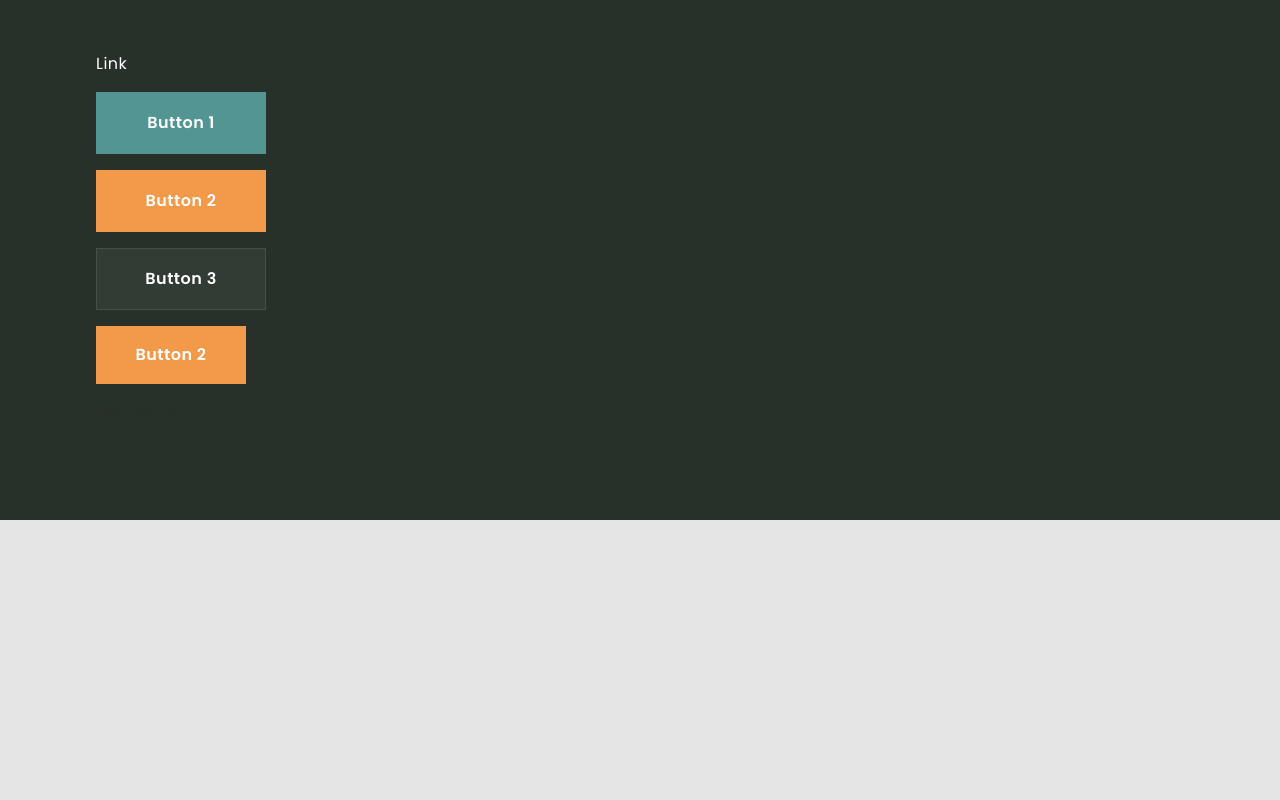
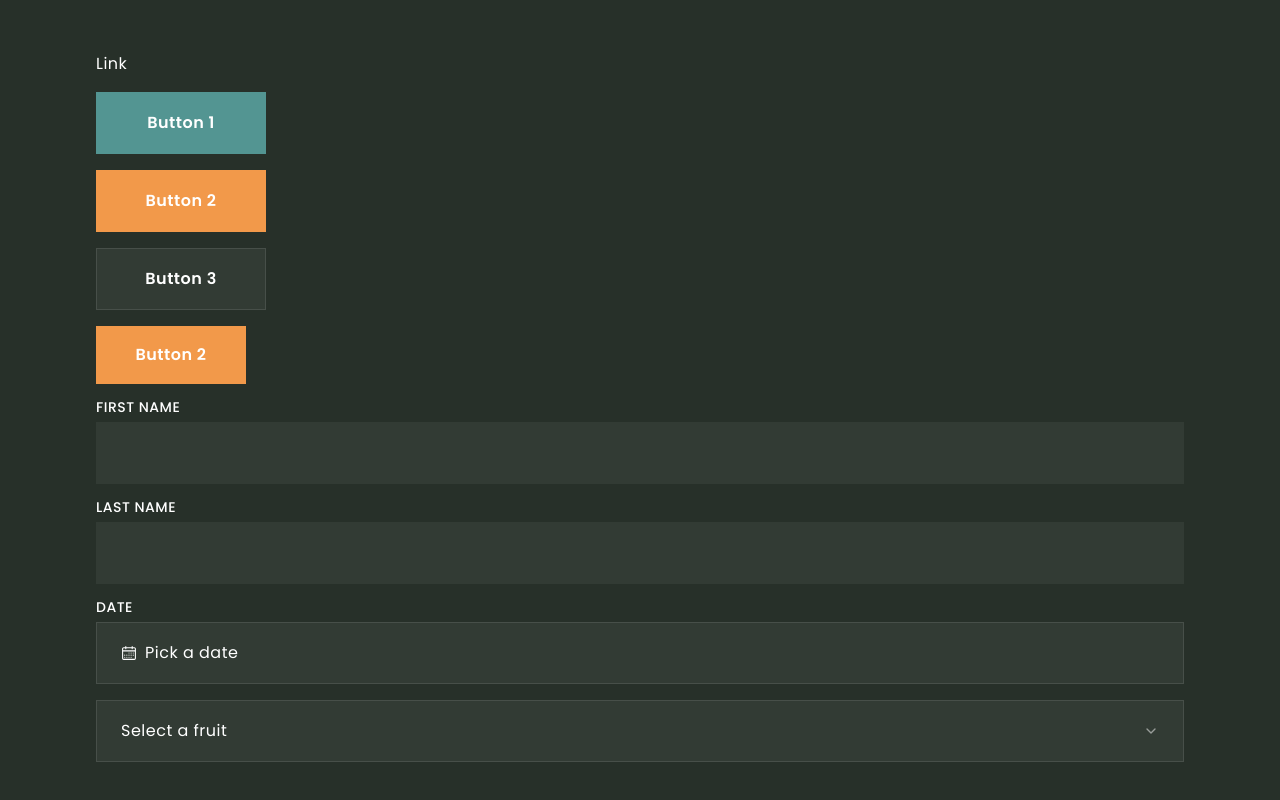
Before and after one commit to Hiboo93/bfood, a Next.js app: page / in a window 1280 px wide. Shown: the part 508-1308 px from the top of the page. Before the commit the page ends 1028 px from the top, so only its background shows below. Built offline with nearby package versions, Linux system fonts and the light colour scheme.

Commit message:
🚧 F01: Work done in component StyleGuide, calendar, popovers, select and ➕ add dependency radix ui

```diff
--- a/app/globals.css
+++ b/app/globals.css
@@ -27,6 +27,9 @@
     @apply text-black/80 leading-8;
   }
   a {
-    @apply text-white hover:text-orange transition-all duration-300 cursor-pointer
+    @apply text-white hover:text-orange transition-all duration-300 cursor-pointer;
+  }
+  label {
+    @apply text-white text-sm uppercase font-normal block mb-2;
   }
 }
--- a/components/StyleGuide.tsx
+++ b/components/StyleGuide.tsx
@@ -1,22 +1,51 @@
-import Link from 'next/link.js';
-import React from 'react'
-import { Button } from './ui/button';
-import { Label } from './ui/label';
+"use client";
 
-type Props = {}
+import * as React from "react";
+import { CalendarIcon } from "@radix-ui/react-icons";
+import { format } from "date-fns";
+
+import { cn } from "@/lib/utils";
+import { Button } from "@/components/ui/button";
+import { Calendar } from "@/components/ui/calendar";
+import {
+  Popover,
+  PopoverContent,
+  PopoverTrigger,
+} from "@/components/ui/popover";
+
+import Link from "next/link.js";
+import { Label } from "./ui/label";
+import { Input } from "./ui/input";
+
+import {
+  Select,
+  SelectContent,
+  SelectGroup,
+  SelectItem,
+  SelectLabel,
+  SelectTrigger,
+  SelectValue,
+} from "@/components/ui/select";
+
+type Props = {};
 
 const StyleGuide = (props: Props) => {
+  const [date, setDate] = React.useState<Date>();
   return (
     <>
       {/* typography */}
-      <div className='flex flex-col gap-y-4 p-24'>
+      <div className="flex flex-col gap-y-4 p-24">
         <h1>Heading 1</h1>
         <h2>Heading 2</h2>
         <h3>Heading 3</h3>
-        <p>Lorem ipsum dolor sit amet consectetur adipisicing elit. Eligendi eveniet eius repellat aspernatur quas quos. Repellendus nobis et sed veritatis libero doloribus eaque architecto delectus perferendis beatae! Deserunt, consequatur illum?
+        <p>
+          Lorem ipsum dolor sit amet consectetur adipisicing elit. Eligendi
+          eveniet eius repellat aspernatur quas quos. Repellendus nobis et sed
+          veritatis libero doloribus eaque architecto delectus perferendis
+          beatae! Deserunt, consequatur illum?
         </p>
       </div>
-      <div className='bg-black p-24 flex flex-col gap-y-4'>
+      <div className="bg-black p-24 flex flex-col gap-y-4">
         <Link href="/">Link</Link>
         {/* buttons */}
         <Button variant="default">Button 1</Button>
@@ -27,11 +56,55 @@
         </Button>
         {/* label & input */}
         <div>
-          <Label htmlFor='firstname'>First Name</Label>
+          <Label htmlFor="firstname">First Name</Label>
+          <Input type="firstname" id="firstname" />
         </div>
+        <div>
+          <Label htmlFor="lastname">Last Name</Label>
+          <Input type="firstname" id="lastname" />
+        </div>
+        {/* calendar */}
+        <div>
+          <Label>Date</Label>
+          <Popover>
+            <PopoverTrigger asChild>
+              <Button
+                variant={"input"}
+                className={cn("w-full justify-start text-left font-normal")}
+              >
+                <CalendarIcon className="mr-2 h-4 w-4" />
+                {date ? format(date, "PPP") : <span>Pick a date</span>}
+              </Button>
+            </PopoverTrigger>
+            <PopoverContent className="w-auto p-0" align="start">
+              <Calendar
+                mode="single"
+                selected={date}
+                onSelect={setDate}
+                initialFocus
+              />
+            </PopoverContent>
+          </Popover>
+        </div>
+        {/* select */}
+        <Select>
+          <SelectTrigger className="w-full">
+            <SelectValue placeholder="Select a fruit" />
+          </SelectTrigger>
+          <SelectContent>
+            <SelectGroup>
+              <SelectLabel>Fruits</SelectLabel>
+              <SelectItem value="apple">Apple</SelectItem>
+              <SelectItem value="banana">Banana</SelectItem>
+              <SelectItem value="blueberry">Blueberry</SelectItem>
+              <SelectItem value="grapes">Grapes</SelectItem>
+              <SelectItem value="pineapple">Pineapple</SelectItem>
+            </SelectGroup>
+          </SelectContent>
+        </Select>
       </div>
     </>
-  )
-}
+  );
+};
 
 export default StyleGuide;
--- a/components/ui/input.tsx
+++ b/components/ui/input.tsx
@@ -1,6 +1,6 @@
-import * as React from "react"
+import * as React from "react";
 
-import { cn } from "@/lib/utils"
+import { cn } from "@/lib/utils";
 
 export interface InputProps
   extends React.InputHTMLAttributes<HTMLInputElement> {}
@@ -8,18 +8,10 @@
 const Input = React.forwardRef<HTMLInputElement, InputProps>(
   ({ className, type, ...props }, ref) => {
     return (
-      <input
-        type={type}
-        className={cn(
-          "flex h-10 w-full rounded-md border border-slate-200 bg-white px-3 py-2 text-sm ring-offset-white file:border-0 file:bg-transparent file:text-sm file:font-medium placeholder:text-slate-500 focus-visible:outline-none focus-visible:ring-2 focus-visible:ring-slate-950 focus-visible:ring-offset-2 disabled:cursor-not-allowed disabled:opacity-50 dark:border-slate-800 dark:bg-slate-950 dark:ring-offset-slate-950 dark:placeholder:text-slate-400 dark:focus-visible:ring-slate-300",
-          className
-        )}
-        ref={ref}
-        {...props}
-      />
-    )
+      <input type={type} className={cn("flex h-[62px] w-full border-white/10 bg-white/5 px-6 py-2 text-white placeholder:text-white/80 focus-visible:outline-none focus-visible:ring-1 focus-visible:ring-orange disabled:cursor-not-allowed disabled:opacity-50", className)} ref={ref} {...props} />
+    );
   }
-)
-Input.displayName = "Input"
+);
+Input.displayName = "Input";
 
-export { Input }
+export { Input };
--- a/components/ui/popover.tsx
+++ b/components/ui/popover.tsx
@@ -19,7 +19,7 @@
       align={align}
       sideOffset={sideOffset}
       className={cn(
-        "z-50 w-72 rounded-md border border-slate-200 bg-white p-4 text-slate-950 shadow-md outline-none data-[state=open]:animate-in data-[state=closed]:animate-out data-[state=closed]:fade-out-0 data-[state=open]:fade-in-0 data-[state=closed]:zoom-out-95 data-[state=open]:zoom-in-95 data-[side=bottom]:slide-in-from-top-2 data-[side=left]:slide-in-from-right-2 data-[side=right]:slide-in-from-left-2 data-[side=top]:slide-in-from-bottom-2 dark:border-slate-800 dark:bg-slate-950 dark:text-slate-50",
+        "z-50 w-72 bg-white p-4 text-black shadow-md outline-none data-[state=open]:animate-in data-[state=closed]:animate-out data-[state=closed]:fade-out-0 data-[state=open]:fade-in-0 data-[state=closed]:zoom-out-95 data-[state=open]:zoom-in-95 data-[side=bottom]:slide-in-from-top-2 data-[side=left]:slide-in-from-right-2 data-[side=right]:slide-in-from-left-2 data-[side=top]:slide-in-from-bottom-2 dark:border-slate-800 dark:bg-slate-950 dark:text-slate-50",
         className
       )}
       {...props}
--- a/components/ui/select.tsx
+++ b/components/ui/select.tsx
@@ -19,7 +19,7 @@
   <SelectPrimitive.Trigger
     ref={ref}
     className={cn(
-      "flex h-10 w-full items-center justify-between rounded-md border border-slate-200 bg-white px-3 py-2 text-sm ring-offset-white placeholder:text-slate-500 focus:outline-none focus:ring-2 focus:ring-slate-950 focus:ring-offset-2 disabled:cursor-not-allowed disabled:opacity-50 [&>span]:line-clamp-1 dark:border-slate-800 dark:bg-slate-950 dark:ring-offset-slate-950 dark:placeholder:text-slate-400 dark:focus:ring-slate-300",
+      "flex h-[62px] w-full items-center justify-between border border-white/10 bg-white/5 px-6 py-2 text-base text-white ring-offset-white placeholder:text-white/80 focus:outline-none focus:ring-1 focus:ring-orange  disabled:cursor-not-allowed disabled:opacity-50 [&>span]:line-clamp-1 dark:border-slate-800 dark:bg-slate-950 dark:ring-offset-slate-950 dark:placeholder:text-slate-400 dark:focus:ring-slate-300",
       className
     )}
     {...props}
@@ -75,7 +75,7 @@
     <SelectPrimitive.Content
       ref={ref}
       className={cn(
-        "relative z-50 max-h-96 min-w-[8rem] overflow-hidden rounded-md border border-slate-200 bg-white text-slate-950 shadow-md data-[state=open]:animate-in data-[state=closed]:animate-out data-[state=closed]:fade-out-0 data-[state=open]:fade-in-0 data-[state=closed]:zoom-out-95 data-[state=open]:zoom-in-95 data-[side=bottom]:slide-in-from-top-2 data-[side=left]:slide-in-from-right-2 data-[side=right]:slide-in-from-left-2 data-[side=top]:slide-in-from-bottom-2 dark:border-slate-800 dark:bg-slate-950 dark:text-slate-50",
+        "relative z-50 max-h-96  overflow-hidden bg-white border border-slate-200 text-black shadow-md data-[state=open]:animate-in data-[state=closed]:animate-out data-[state=closed]:fade-out-0 data-[state=open]:fade-in-0 data-[state=closed]:zoom-out-95 data-[state=open]:zoom-in-95 data-[side=bottom]:slide-in-from-top-2 data-[side=left]:slide-in-from-right-2 data-[side=right]:slide-in-from-left-2 data-[side=top]:slide-in-from-bottom-2 dark:border-slate-800 dark:bg-slate-950 dark:text-slate-50",
         position === "popper" &&
           "data-[side=bottom]:translate-y-1 data-[side=left]:-translate-x-1 data-[side=right]:translate-x-1 data-[side=top]:-translate-y-1",
         className
@@ -118,7 +118,7 @@
   <SelectPrimitive.Item
     ref={ref}
     className={cn(
-      "relative flex w-full cursor-default select-none items-center rounded-sm py-1.5 pl-8 pr-2 text-sm outline-none focus:bg-slate-100 focus:text-slate-900 data-[disabled]:pointer-events-none data-[disabled]:opacity-50 dark:focus:bg-slate-800 dark:focus:text-slate-50",
+      "relative flex w-full cursor-default select-none items-center rounded-sm py-1.5 pl-8 pr-2 text-base outline-none focus:bg-black/5 focus:text-black data-[disabled]:pointer-events-none data-[disabled]:opacity-50 dark:focus:bg-slate-800 dark:focus:text-slate-50",
       className
     )}
     {...props}
--- a/package.json
+++ b/package.json
@@ -9,6 +9,7 @@
     "lint": "next lint"
   },
   "dependencies": {
+    "@radix-ui/react-icons": "^1.3.0",
     "@radix-ui/react-label": "^2.0.2",
     "@radix-ui/react-popover": "^1.0.7",
     "@radix-ui/react-select": "^2.0.0",
```
Also changed, not shown: components/ui/calendar.tsx (+5 -5 lines), 1 other file (tests, documents, lock files or other folders).
